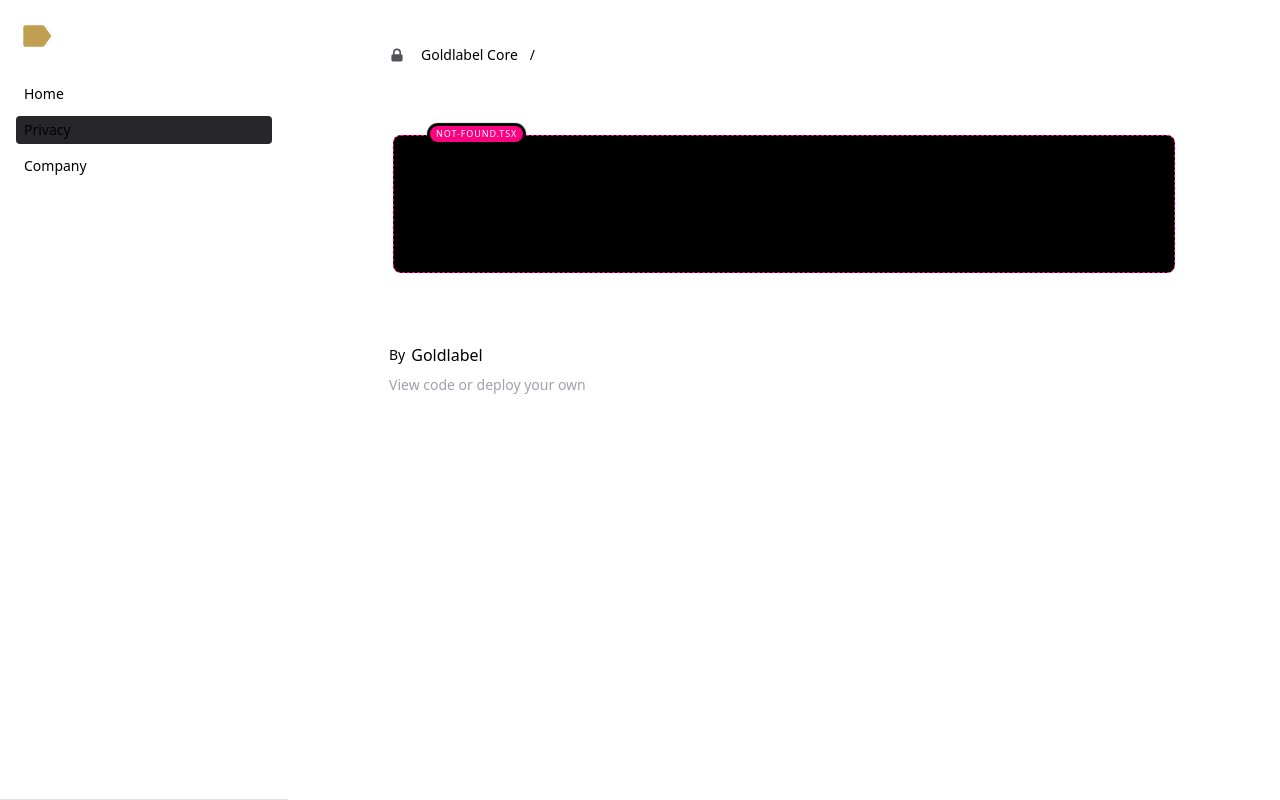
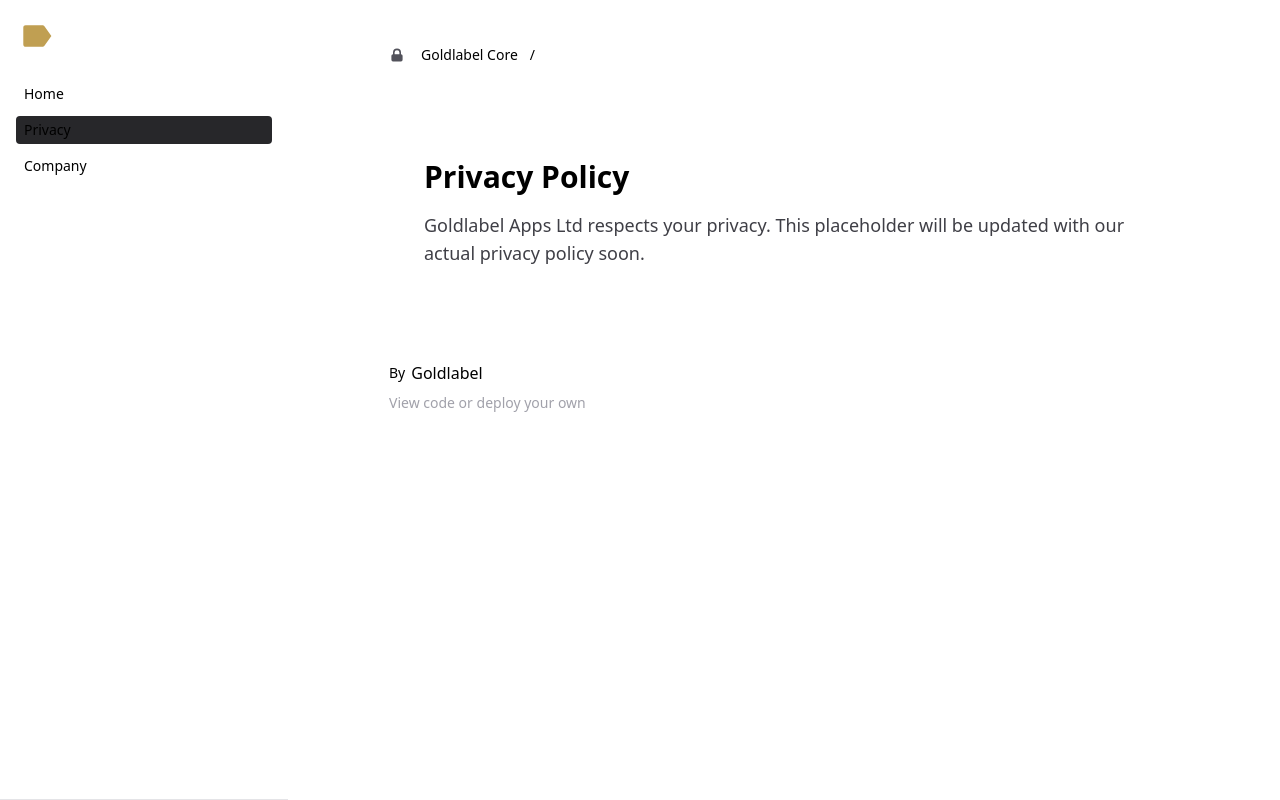
Before and after one commit to javascript-pro/core, a Next.js app: page /privacy in a window 1280 px wide. Before the commit this address had no page. Built offline with nearby package versions, Linux system fonts and the light colour scheme.

Commit message:
Adds routes

```diff
--- /dev/null
+++ b/app/company/page.tsx
@@ -0,0 +1,10 @@
+export default function CompanyPage() {
+    return (
+      <main className="max-w-3xl mx-auto p-6">
+        <h1 className="text-3xl font-bold mb-4">About the Company</h1>
+        <p className="text-lg text-gray-700">
+          Goldlabel Apps Ltd is a UK Limited Company (5460545), building custom software for creators, developers, and businesses.
+        </p>
+      </main>
+    );
+  }
--- /dev/null
+++ b/app/privacy/page.tsx
@@ -0,0 +1,10 @@
+export default function PrivacyPage() {
+    return (
+      <main className="max-w-3xl mx-auto p-6">
+        <h1 className="text-3xl font-bold mb-4">Privacy Policy</h1>
+        <p className="text-lg text-gray-700">
+          Goldlabel Apps Ltd respects your privacy. This placeholder will be updated with our actual privacy policy soon.
+        </p>
+      </main>
+    );
+  }
```
